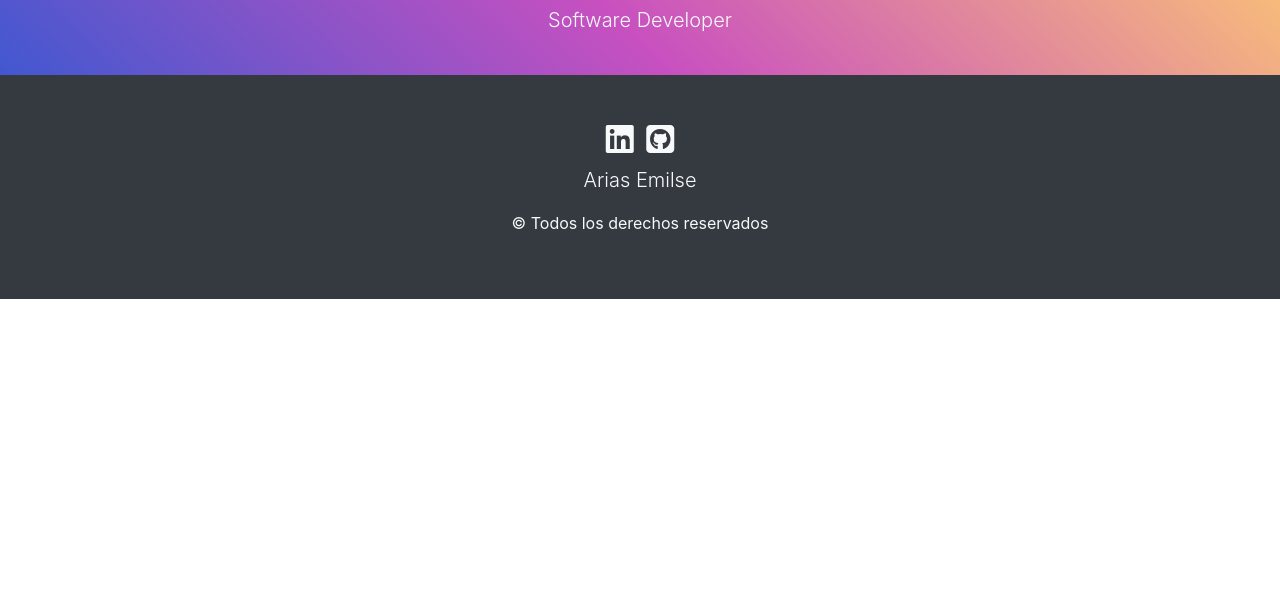
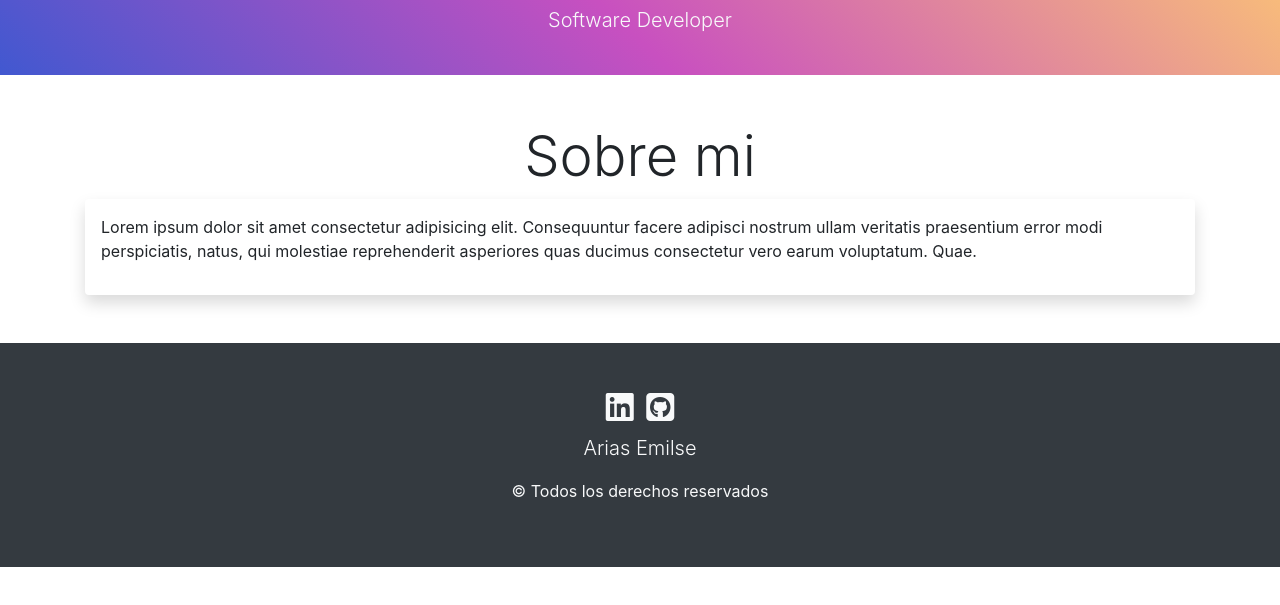
Before and after one commit to earias08/cv5a, a plain HTML site: page index.html in a window 1280 px wide. Shown: the part 161-766 px from the top of the page. Drawn offline with nearby package versions, Linux system fonts and the light colour scheme.

Commit message:
se agrego un article para la zona de informacion personal

```diff
--- a/index.html
+++ b/index.html
@@ -50,6 +50,12 @@
             <h2>Arias Emilse</h2>
             <p class="lead">Software Developer</p>
         </section>
+        <section class="container my-5">
+            <h1 class="text-center display-4">Sobre mi</h1>
+            <article class="shadow p-3 rounded">
+                <p>Lorem ipsum dolor sit amet consectetur adipisicing elit. Consequuntur facere adipisci nostrum ullam veritatis praesentium error modi perspiciatis, natus, qui molestiae reprehenderit asperiores quas ducimus consectetur vero earum voluptatum. Quae.</p>
+            </article>
+        </section>
     </main>
     <footer class="bg-dark text-light text-center py-5">
         <div class="container">
```
